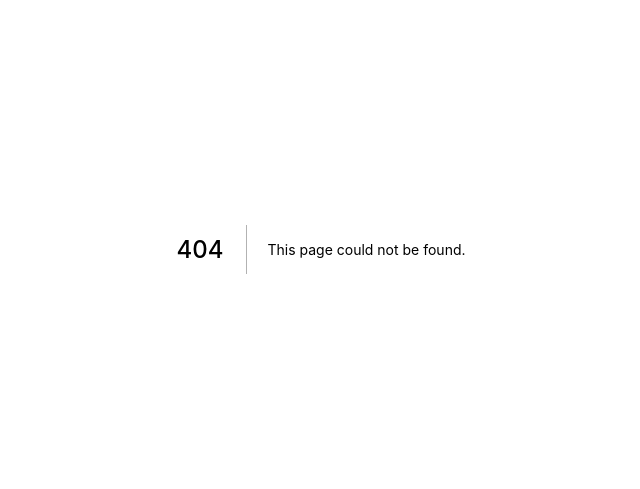
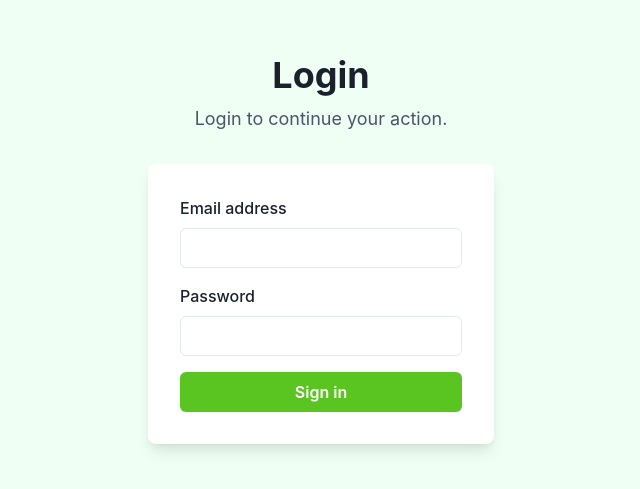
Before and after one commit to tiansyahmsalman/pegadaian, a Next.js app: page /view/login in a window 1280 px wide. Before the commit this address had no page. Shown: the part 151-640 px from the top of the page, without its empty margins (319-959 px from the left). Built offline with nearby package versions, Linux system fonts and the light colour scheme.

Commit message:
navigation, login

```diff
--- a/components/navbar.js
+++ b/components/navbar.js
@@ -7,7 +7,7 @@
 
 export default function Navbar({ children }) {
     return (
-        <Flex backgroundColor={'#5AC421'} marginBottom='3' >
+        <Flex backgroundColor={'#5AC421'} pos="sticky" top="0" left="0" >
             <Text fontSize='1xl' fontWeight='bold' margin='4' textColor='white'>HOME</Text>
         </Flex>
     )
--- a/pages/index.js
+++ b/pages/index.js
@@ -51,7 +51,7 @@
         <Center>
           <Grid>
             {info ? (
-              <Grid marginLeft='3'>
+              <Grid marginLeft='3' marginTop="3">
                 <Text>Halo {info}</Text>
                 <strong>Ini Target Customer untuk hari ini</strong>
               </Grid>
--- /dev/null
+++ b/pages/view/login.js
@@ -0,0 +1,56 @@
+import {
+    Flex,
+    Box,
+    FormControl,
+    FormLabel,
+    Input,
+    Stack,
+    Button,
+    Heading,
+    Text,
+  } from '@chakra-ui/react';
+
+  export default function SimpleCard() {
+    return (
+      <Flex
+        minH={'100vh'}
+        align={'center'}
+        justify={'center'}
+        bg={'green.50'}>
+        <Stack spacing={8} mx={'auto'} maxW={'lg'} py={12} px={10}>
+          <Stack align={'center'}>
+            <Heading fontSize={'4xl'}>Login</Heading>
+            <Text fontSize={'lg'} color={'gray.600'}>
+              Login to continue your action.
+            </Text>
+          </Stack>
+          <Box
+            rounded={'lg'}
+            bg={'white'}
+            boxShadow={'lg'}
+            p={8}>
+            <Stack spacing={4}>
+              <FormControl id="email">
+                <FormLabel>Email address</FormLabel>
+                <Input type="email" />
+              </FormControl>
+              <FormControl id="password">
+                <FormLabel>Password</FormLabel>
+                <Input type="password" />
+              </FormControl>
+              <Stack spacing={10}>
+                <Button
+                  backgroundColor={'#5AC421'}
+                  color={'white'}
+                  _hover={{
+                    bg: '#6cb740',
+                  }}>
+                  Sign in
+                </Button>
+              </Stack>
+            </Stack>
+          </Box>
+        </Stack>
+      </Flex>
+    );
+  }
```
Also changed, not shown: components/footer.js (+15 -3 lines), 1 other file (tests, documents, lock files or other folders).
